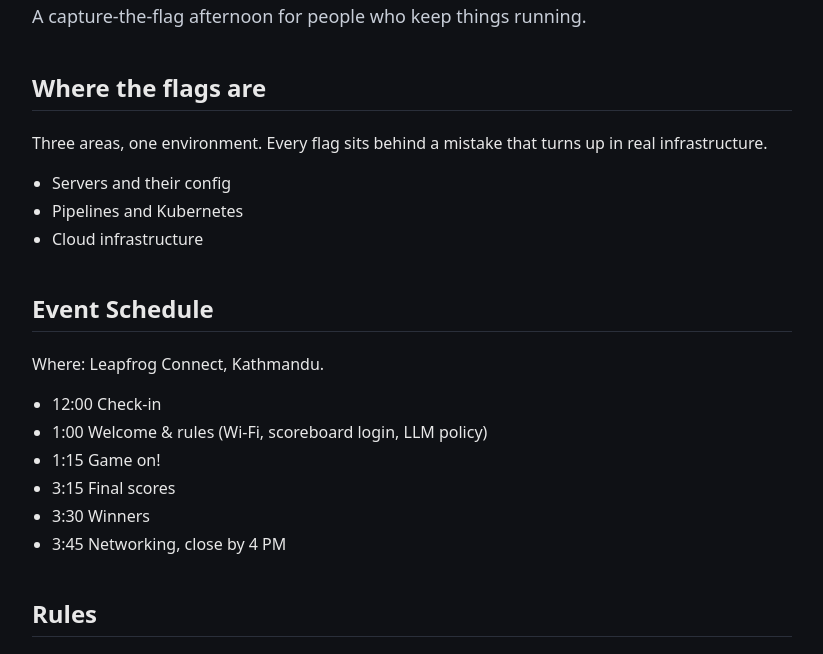
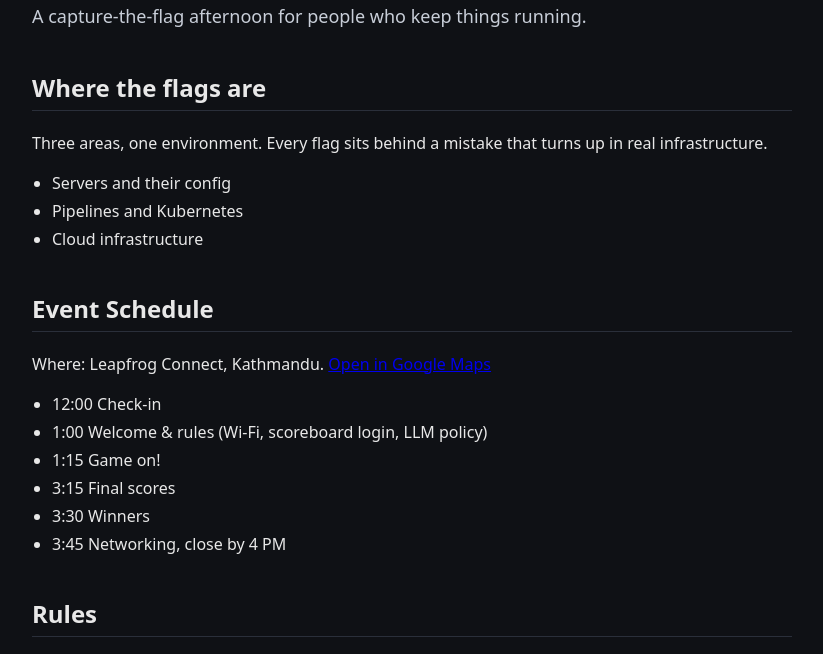
Before and after one commit to DevOpsDownTimeV3/devopsdowntime-website, a plain HTML site: page index.html in a window 1280 px wide. Shown: the part 120-774 px from the top of the page, without its empty margins (228-1051 px from the left). Drawn offline with Linux system fonts and the light colour scheme.

Commit message:
Add Google Maps link

```diff
--- a/index.html
+++ b/index.html
@@ -23,7 +23,7 @@
 
     <section>
       <h2>Event Schedule</h2>
-      <p>Where: Leapfrog Connect, Kathmandu.</p>
+      <p>Where: Leapfrog Connect, Kathmandu. <a href="https://maps.google.com/?q=Leapfrog+Connect+Kathmandu">Open in Google Maps</a></p>
       <ul>
         <li>12:00 Check-in</li>
         <li>1:00 Welcome &amp; rules (Wi-Fi, scoreboard login, LLM policy)</li>
```
